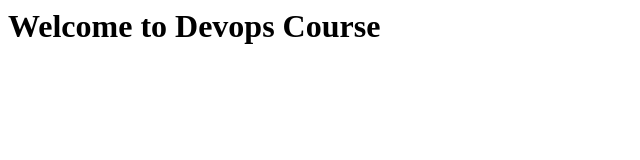
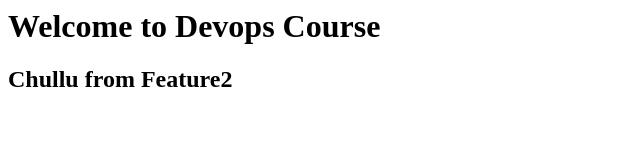
Before and after one commit to AbdullahArif2018/TestProject, a plain HTML site: page index.html in a window 1280 px wide. Shown: the whole page, without its empty margins (0-640 px from the left). Drawn offline with Linux system fonts and the light colour scheme.

Commit message:
Feature2 Edit

```diff
--- a/index.html
+++ b/index.html
@@ -1 +1,2 @@
 <h1>Welcome to Devops Course</h1>
+<h2>Chullu from Feature2</h2>
```
